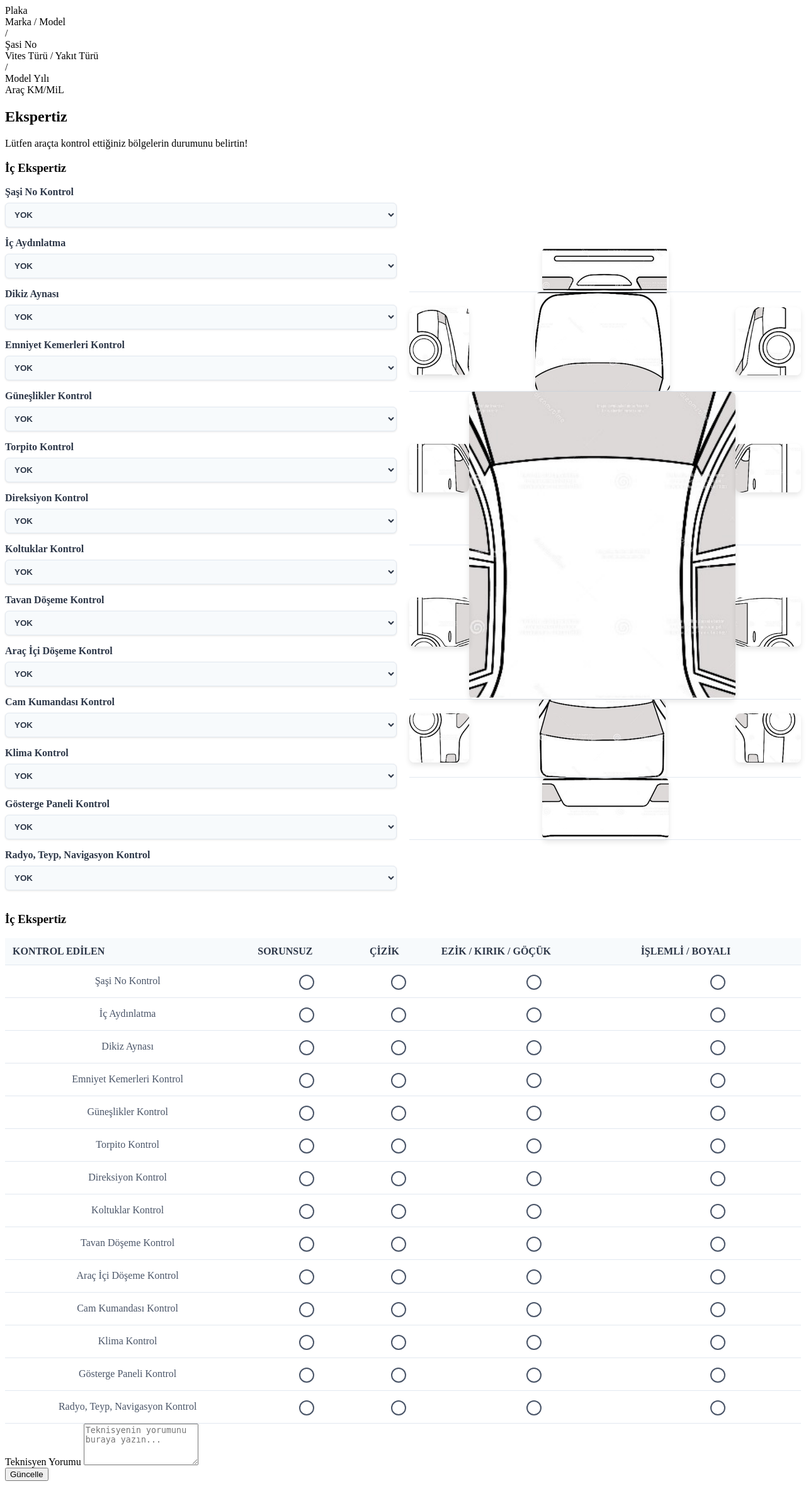
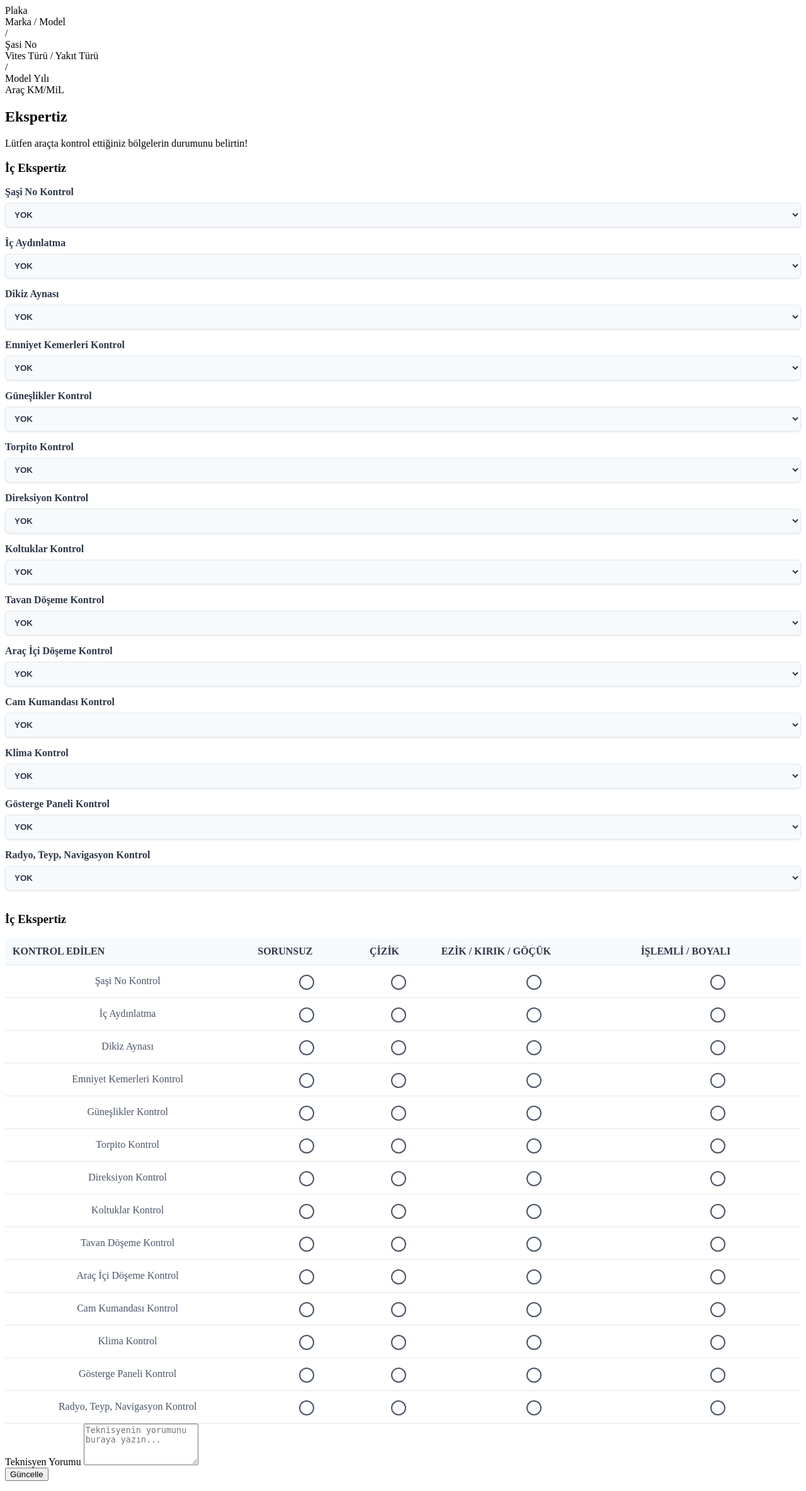
Before and after one commit to alibilgealtun/Vehicle-Inspection-Web-App, a Flask app: template app/templates/report_sections/expertises/boya_kaporta_expertise.html in a window 1280 px wide. Shown: the whole page at 63% size. Run offline with Flask 3, Linux system fonts and the light colour scheme; the template is opened without the code that fills it: values that come from a table or form of the project are taken from there, others are empty.

Commit message:
commented img section

```diff
--- a/app/templates/report_sections/expertises/boya_kaporta_expertise.html
+++ b/app/templates/report_sections/expertises/boya_kaporta_expertise.html
@@ -191,7 +191,7 @@
                 </div>
 
                 <!-- Image Section -->
-                <div class="form-column image-section">
+                <!--<div class="form-column image-section">
                     <div class="image-container w-full max-w-4xl mx-auto">
                         <table class="car-table min-w-full border border-black">
                             <tr>
@@ -249,6 +249,7 @@
                         </table>
                     </div>
                 </div>
+                -->
             </div>
             {% endif %}
 
@@ -300,6 +301,7 @@
     </div>
 
     <script>
+
         function updateImage(featureId, status) {
     // Debug: Log featureId and status
     console.log("Feature ID:", featureId);
@@ -342,7 +344,6 @@
 
 
 
-
          $(document).ready(function() {
         $('#expertiseForm').on('submit', function(event) {
             event.preventDefault();  // Formun geleneksel yöntemle gönderilmesini engelle
```
